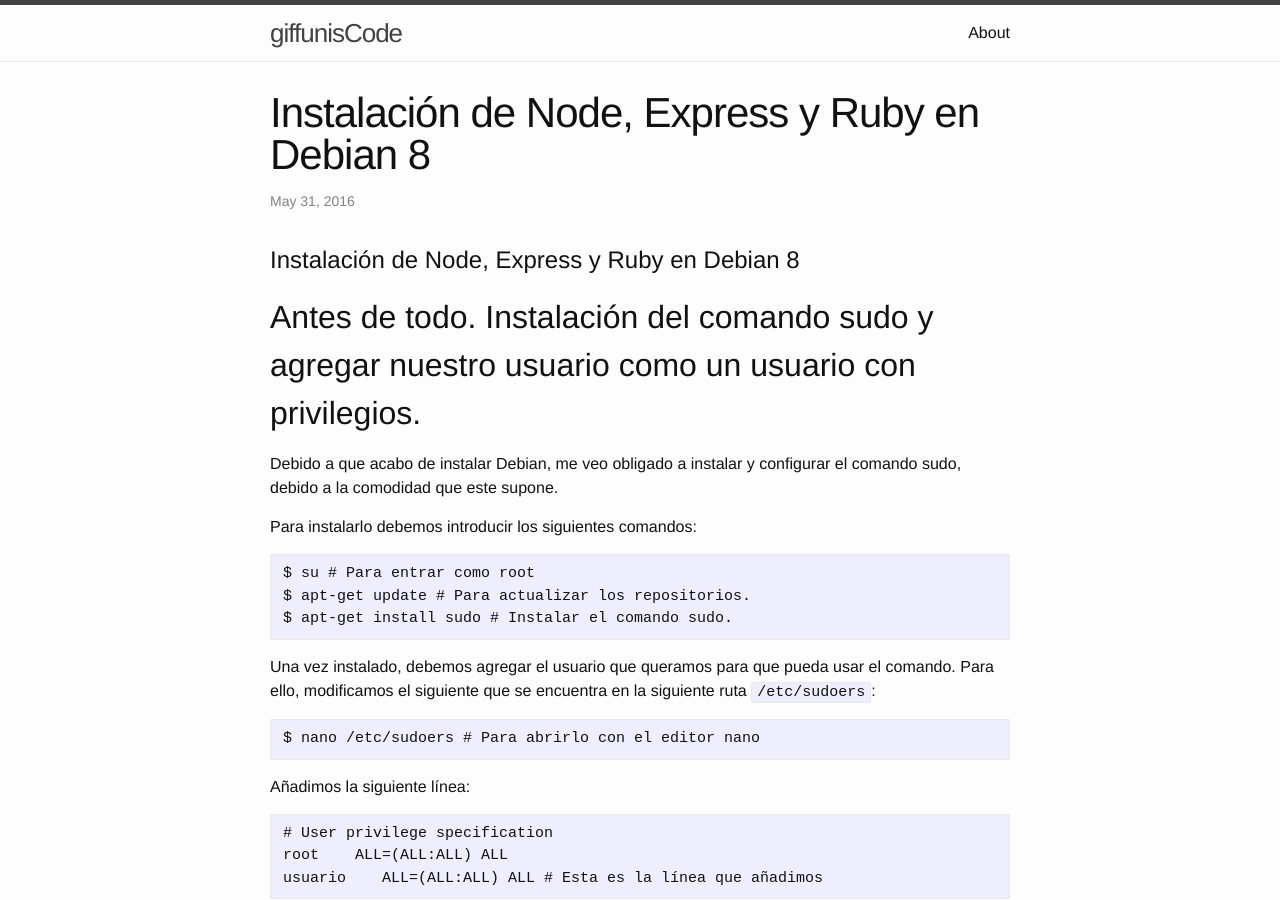
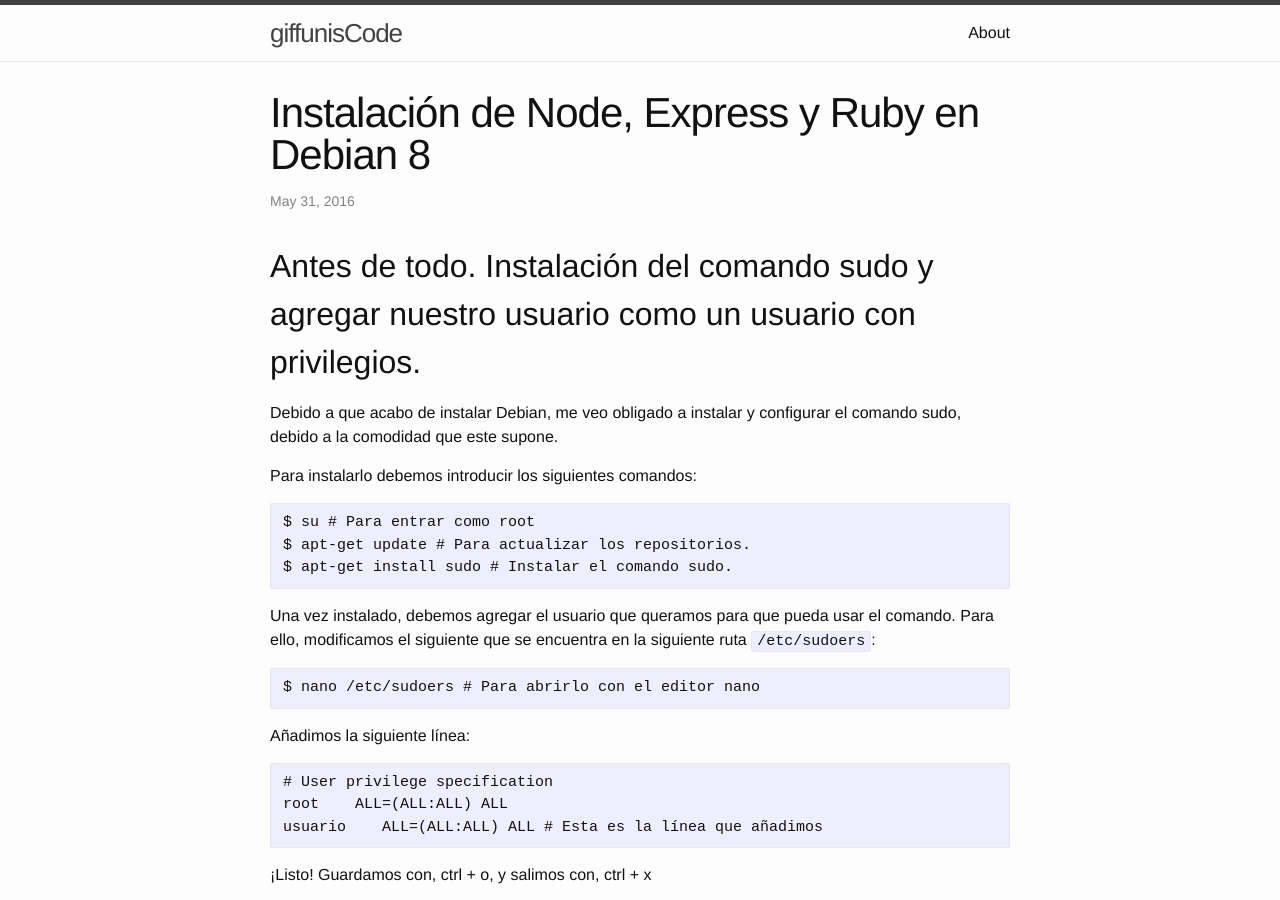
Before and after one commit to giffunis/giffunisCode, a Jekyll site: the page built from _posts/2016-05-31-Sudo-Node-Express-Ruby-en-Debian.md, in a window 1280 px wide and 900 px high. Built offline with Jekyll 4.4.1, drawn with Linux system fonts in a browser that asks for light colours.

Commit message:
Segundo post, corregido el título

```diff
--- a/_posts/2016-05-31-Sudo-Node-Express-Ruby-en-Debian.md
+++ b/_posts/2016-05-31-Sudo-Node-Express-Ruby-en-Debian.md
@@ -4,7 +4,6 @@ title:  "Instalación de Node, Express y Ruby en Debian 8"
 date:   2016-05-31 11:01:17 +0100
 categories: Node Express Ruby
 ---
-# Instalación de Node, Express y Ruby en Debian 8
 
 ## Antes de todo. Instalación del comando sudo y agregar nuestro usuario como un usuario con privilegios.
 Debido a que acabo de instalar Debian, me veo obligado a instalar y configurar el comando sudo, debido a la comodidad que este supone.
```
